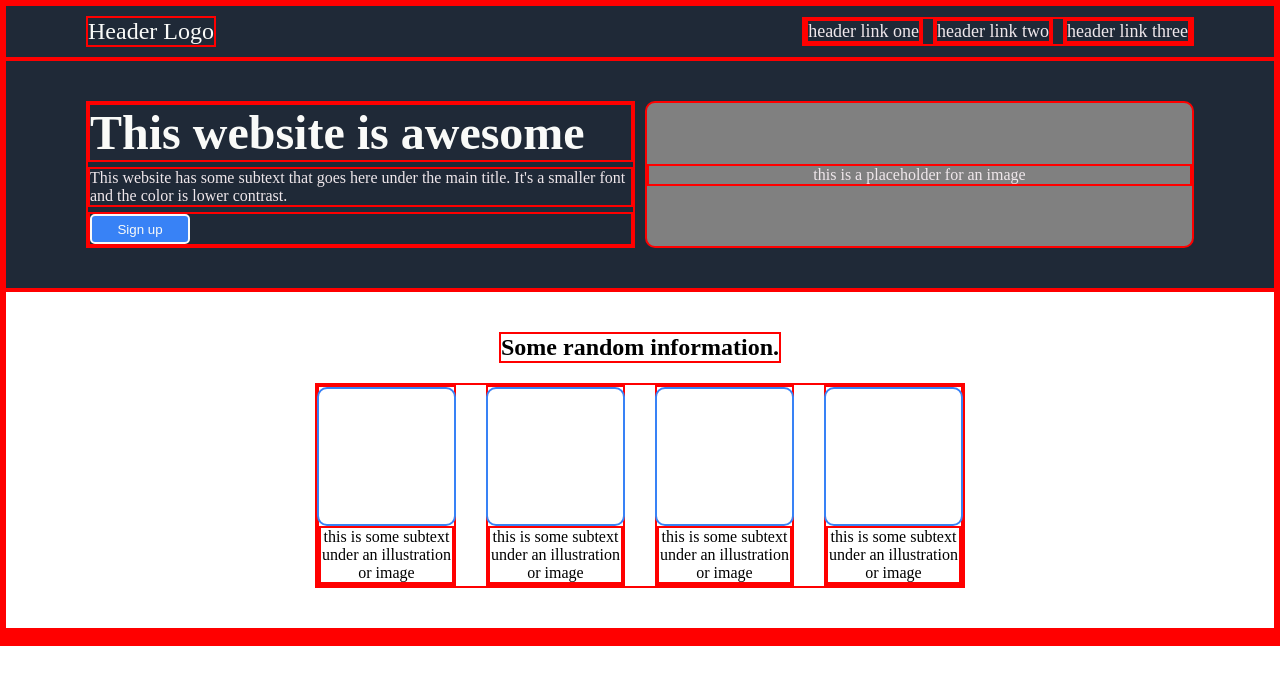
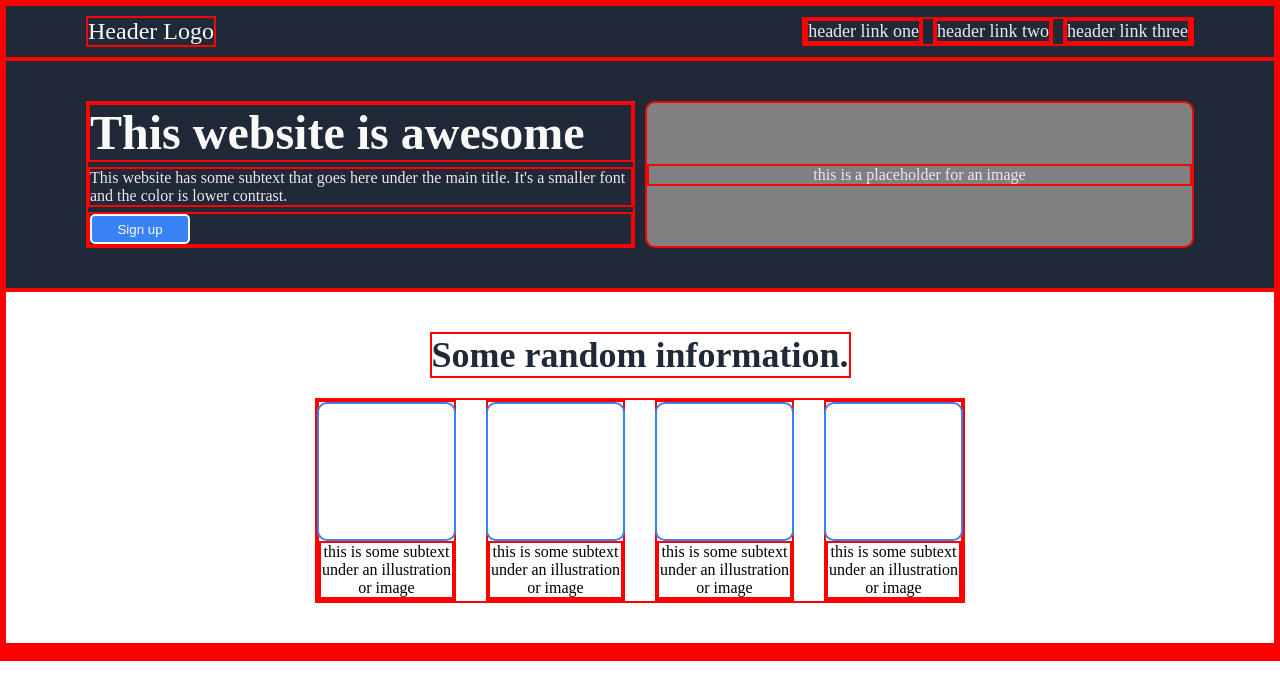
Before and after one commit to diegoj-fernandez/odin-landing-page, a plain HTML site: page index.html in a window 1280 px wide. Drawn offline with Linux system fonts and the light colour scheme.

Commit message:
Add style to header in two div

```diff
--- a/style.css
+++ b/style.css
@@ -292,6 +292,12 @@ button {
     gap: 20px;
 }
 
+.two-header {
+    color: #1f2937;
+    font-size: 36px;
+    font-weight: 800;
+}
+
 .two-body {
     display: flex;
     align-items: center;
```
